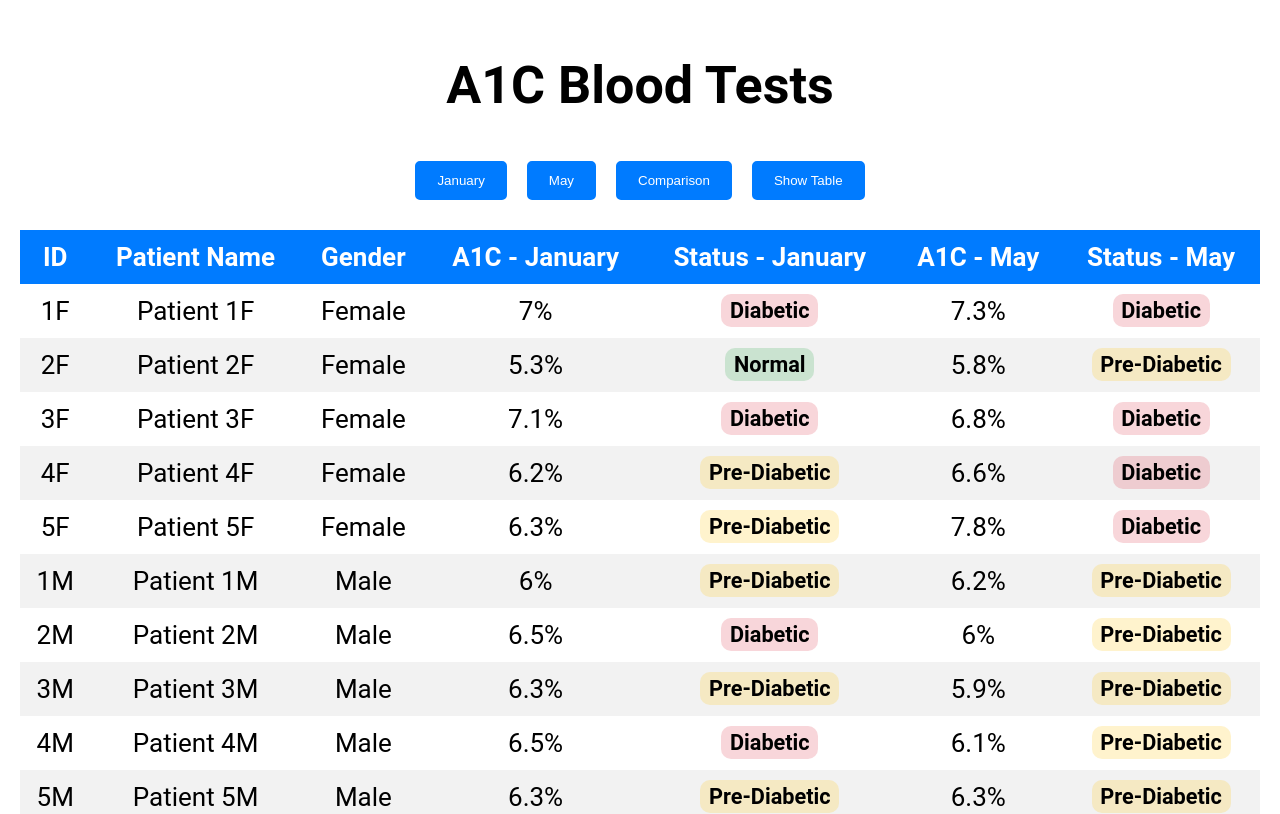
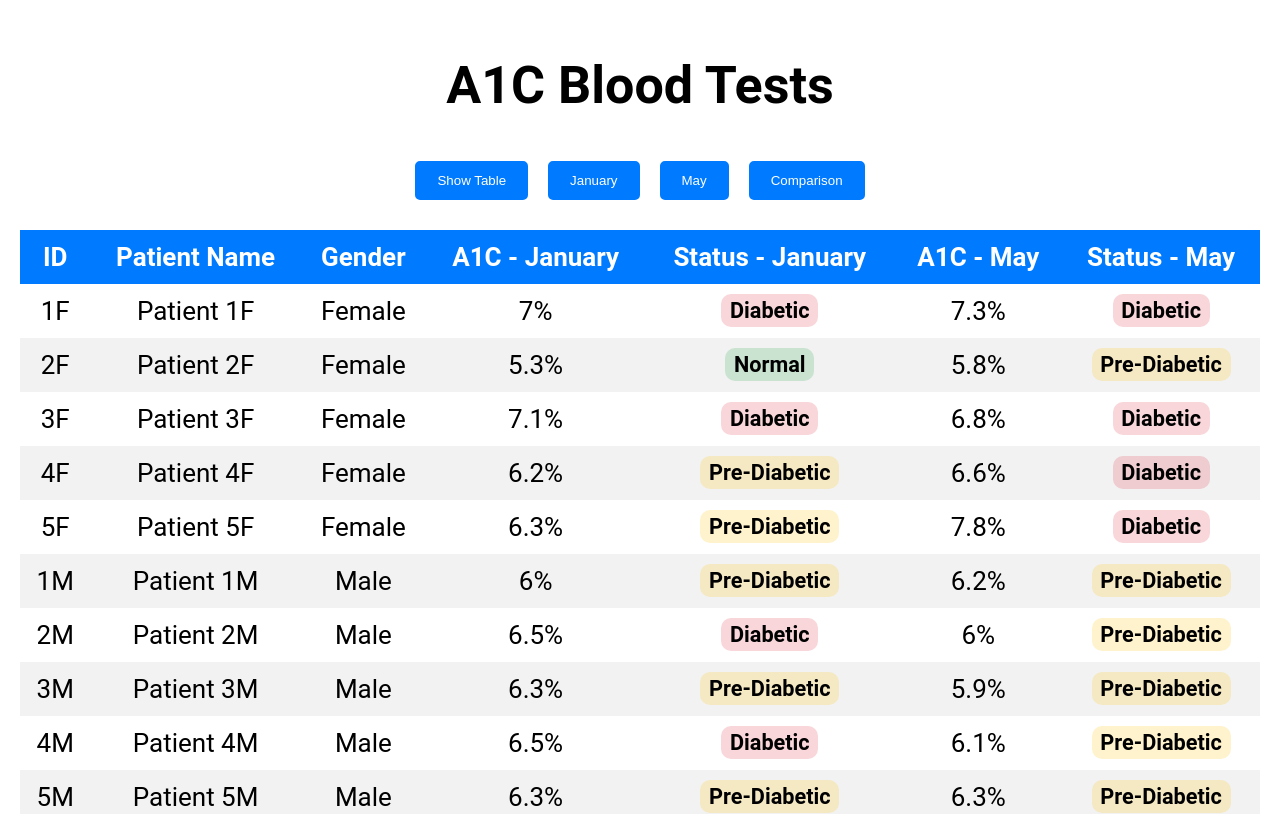
Before and after one commit to K-Gatech/Diabetes-site, a React (Create React App) app: page / in a window 1280 px wide. Shown: the top 814 px of the page. Built offline with nearby package versions, Linux system fonts and the light colour scheme.

Commit message:
Changed order

```diff
--- a/src/App.js
+++ b/src/App.js
@@ -13,10 +13,10 @@ function App() {
       <header className="App-header">
         <h1>A1C Blood Tests</h1>
         <div className="graph-controls">
+          <button onClick={() => setActiveView('table')}>Show Table</button>
           <button onClick={() => setActiveView('January')}>January</button>
           <button onClick={() => setActiveView('May')}>May</button>
           <button onClick={() => setActiveView('Comparison')}>Comparison</button>
-          <button onClick={() => setActiveView('table')}>Show Table</button>
         </div>
         {activeView === 'January' && <JanuaryGraph />}
         {activeView === 'May' && <MayGraph />}
```
